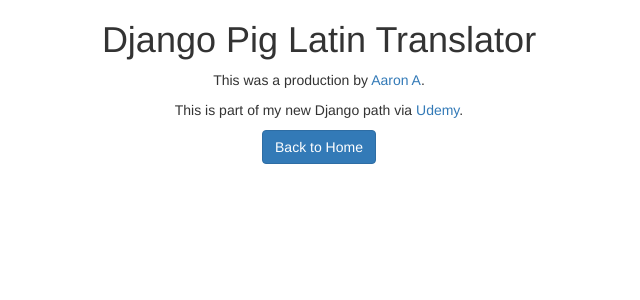
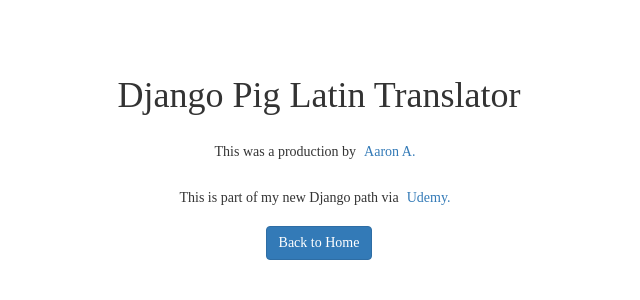
Before and after one commit to aa-ag/piglatintranslator, a Django app: page /about/ in a window 1280 px wide. Shown: the top 300 px of the page, without its empty margins (321-961 px from the left). Run offline with Django 3.2, Linux system fonts and the light colour scheme; some libraries are stand-ins or nearby versions; some web fonts are replaced.

Commit message:
a bit more CSS

```diff
--- a/piglatin/static/css/style.css
+++ b/piglatin/static/css/style.css
@@ -1,3 +1,14 @@
+@font-face {
+    font-family: myFirstFont;
+    src: url(sansation_light.woff);
+ }
+
+ * {
+    font-family: myFirstFont;
+    padding: 8px;
+}
+
 .container {
+    margin-top: 3vh;
     text-align: center;
 }
--- a/templates/about.html
+++ b/templates/about.html
@@ -5,9 +5,9 @@
 <div class="container">
     <h1>Django Pig Latin Translator</h1>
 
-    <p>This was a production by <a href="https://www.linkedin.com/in/aa-ag/" target="_blank">Aaron A</a>.</p>
+    <p>This was a production by<a href="https://www.linkedin.com/in/aa-ag/" target="_blank">Aaron A.</a></p>
 
-    <p>This is part of my new Django path via <a href="https://www.udemy.com/course/the-ultimate-beginners-guide-to-django-python-web-dev-website/" target="_blank">Udemy</a>.</p>
+    <p>This is part of my new Django path via<a href="https://www.udemy.com/course/the-ultimate-beginners-guide-to-django-python-web-dev-website/" target="_blank">Udemy.</a></p>
 
     <a href="{% url 'home' %}" class="btn btn-primary">Back to Home</a>
 </div>
```
